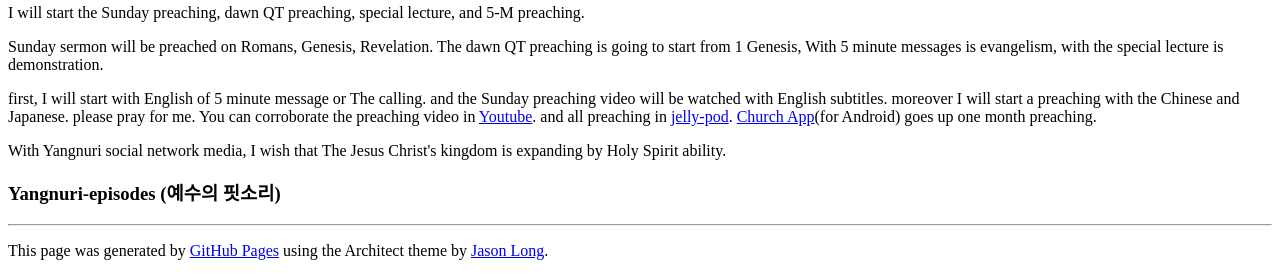
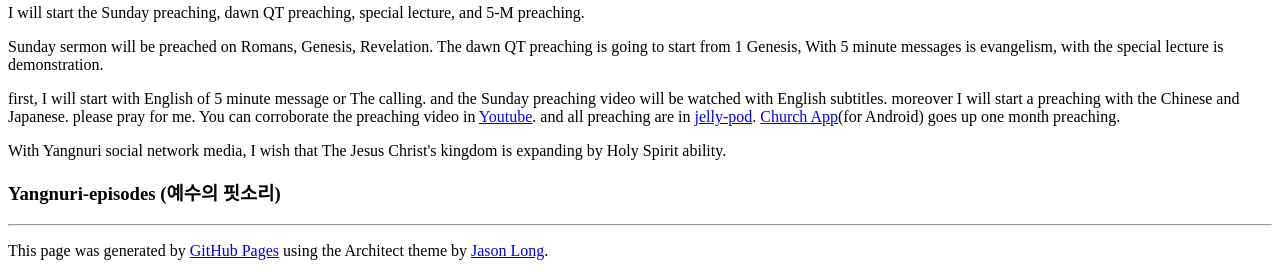
Before and after one commit to yangnuri2/yangnuri2.github.io, a Jekyll site: the page built from _posts/2015-1-3-yang-1-1.md, in a window 1280 px wide, cut to the strip 636-911 px from the top of the page. Built offline with Jekyll 4.4.1, drawn with Linux system fonts in a browser that asks for light colours.

Commit message:
Update default.html

```diff
--- a/_layouts/default.html
+++ b/_layouts/default.html
@@ -87,7 +87,7 @@
 
 <p>first, I will start with English of 5 minute message or The calling. and the Sunday preaching video will be watched with English subtitles. moreover I will start a preaching with the Chinese and Japanese. please pray for me.
 
-You can corroborate the preaching video in <a href="http://www.youtube.com/channel/UCcx23KhkV_-P7ZygYCq8wFw" class="Youtube">Youtube</a>. and all preaching in <a href="http://www.jellypod.com/6484"class="jelly-pod">jelly-pod</a>. <a href="https://play.google.com/store/apps/details?id=vercoop.yangnuri.app&hl=en_GB" class="교회 App">Church App</a>(for Android) goes up one month preaching.</p>
+You can corroborate the preaching video in <a href="http://www.youtube.com/channel/UCcx23KhkV_-P7ZygYCq8wFw" class="Youtube">Youtube</a>. and all preaching are in <a href="http://www.jellypod.com/6484"class="jelly-pod">jelly-pod</a>. <a href="https://play.google.com/store/apps/details?id=vercoop.yangnuri.app&hl=en_GB" class="교회 App">Church App</a>(for Android) goes up one month preaching.</p>
 
 <p> With Yangnuri social network media, I wish that The Jesus Christ's kingdom is expanding by Holy Spirit ability.</p>
 <h3>
```
